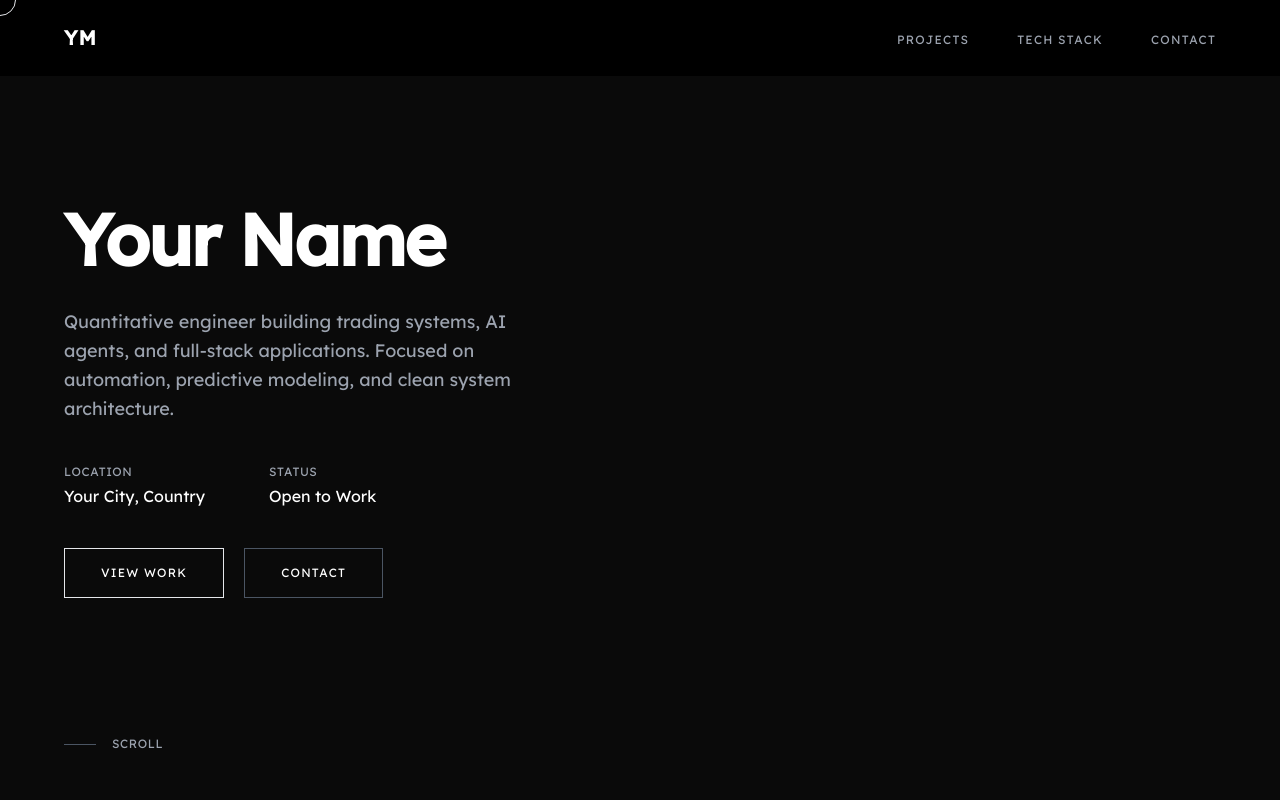
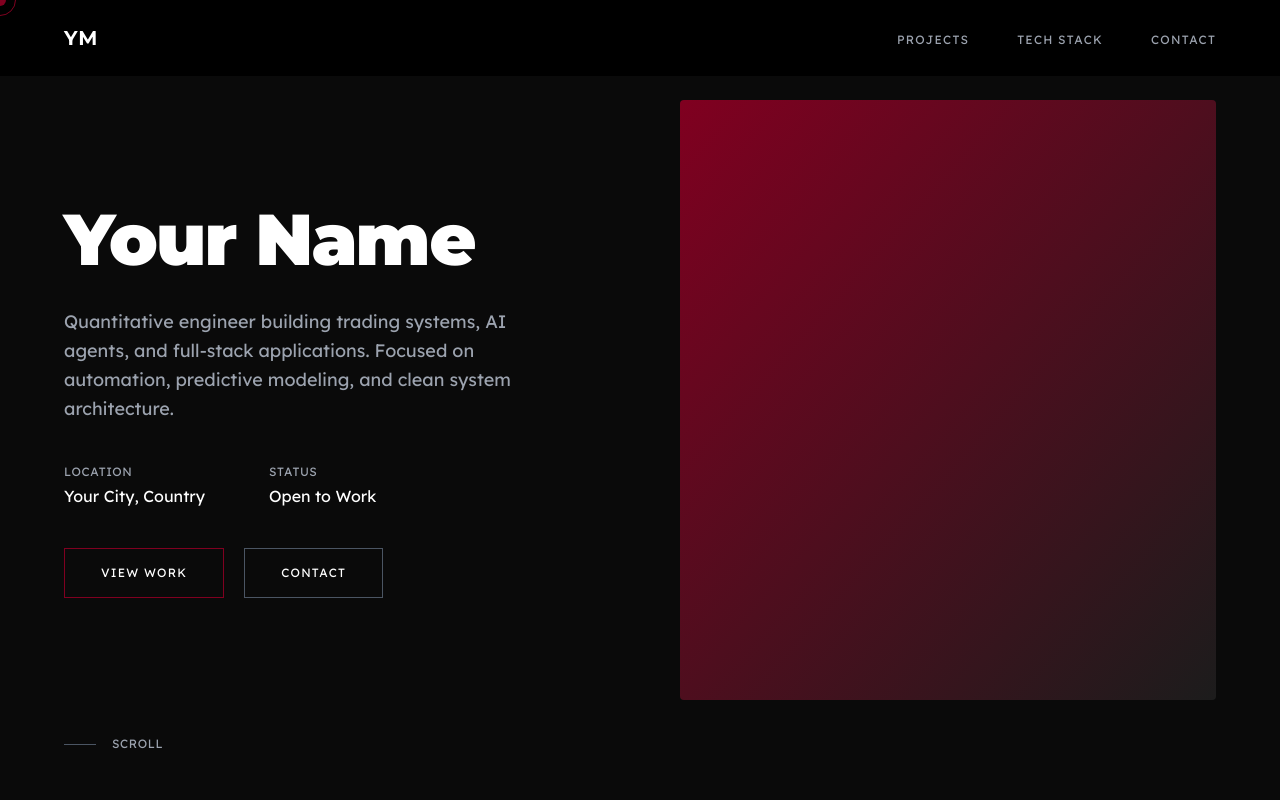
Before and after one commit to Sly-kitsune/Portfolio, a Next.js app: page / in a window 1280 px wide. Shown: the top 800 px of the page. Built offline with nearby package versions, Linux system fonts and the light colour scheme.

Commit message:
Refactor Tailwind CSS configuration and update theme

```diff
--- a/tailwind.config.ts
+++ b/tailwind.config.ts
@@ -2,47 +2,19 @@ import type { Config } from 'tailwindcss'
 
 const config: Config = {
   content: [
+    './pages/**/*.{js,ts,jsx,tsx,mdx}',
+    './components/**/*.{js,ts,jsx,tsx,mdx}',
     './app/**/*.{js,ts,jsx,tsx,mdx}',
-    './components/**/*.{js,ts,jsx,tsx,mdx}',
   ],
   theme: {
     extend: {
+      colors: {
+        burgundy: '#800020',
+        'midnight-black': '#1C1C1C',
+      },
       fontFamily: {
-        sans: ['Montserrat', 'sans-serif'],
-        heading: ['Lexend Deca', 'sans-serif'],
-        mono: ['JetBrains Mono', 'Fira Code', 'monospace'],
-      },
-      colors: {
-        base: '#0B0B0B',
-        panel: '#1C1C1C',
-        accent: '#C62828',
-        glow: '#FFB703',
-        light: '#EAEAEA',
-        deep: '#1D3557',
-      },
-      letterSpacing: {
-        heading: '0.05em',
-        wide: '0.1em',
-        mono: '0.2em',
-      },
-      animation: {
-        fadeIn: 'fadeIn 0.5s ease-in',
-        slideUp: 'slideUp 0.6s ease-out',
-        slideInLeft: 'slideInLeft 0.6s ease-out',
-      },
-      keyframes: {
-        fadeIn: {
-          '0%': { opacity: '0' },
-          '100%': { opacity: '1' },
-        },
-        slideUp: {
-          '0%': { transform: 'translateY(40px)', opacity: '0' },
-          '100%': { transform: 'translateY(0)', opacity: '1' },
-        },
-        slideInLeft: {
-          '0%': { transform: 'translateX(-40px)', opacity: '0' },
-          '100%': { transform: 'translateX(0)', opacity: '1' },
-        },
+        montserrat: ['Montserrat', 'sans-serif'],
+        lexend: ['Lexend Deca', 'sans-serif'],
       },
     },
   },
```
